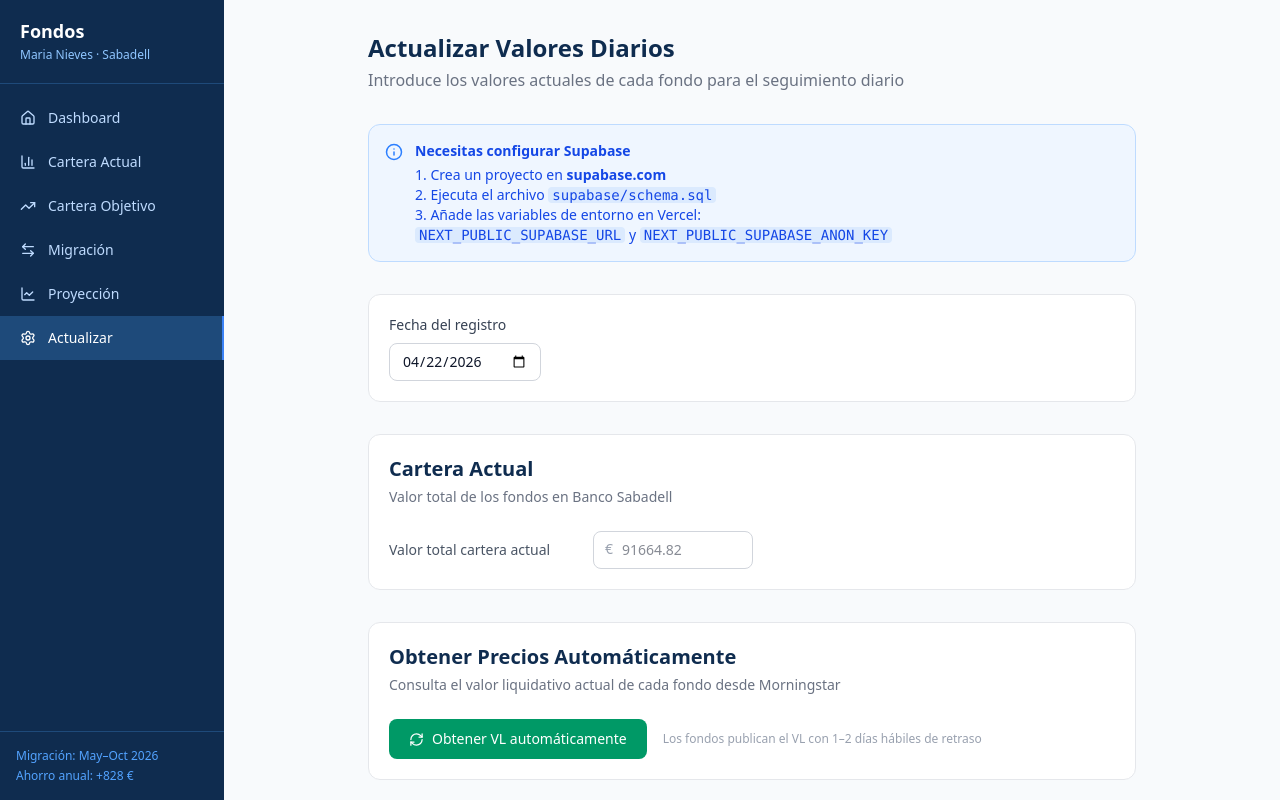
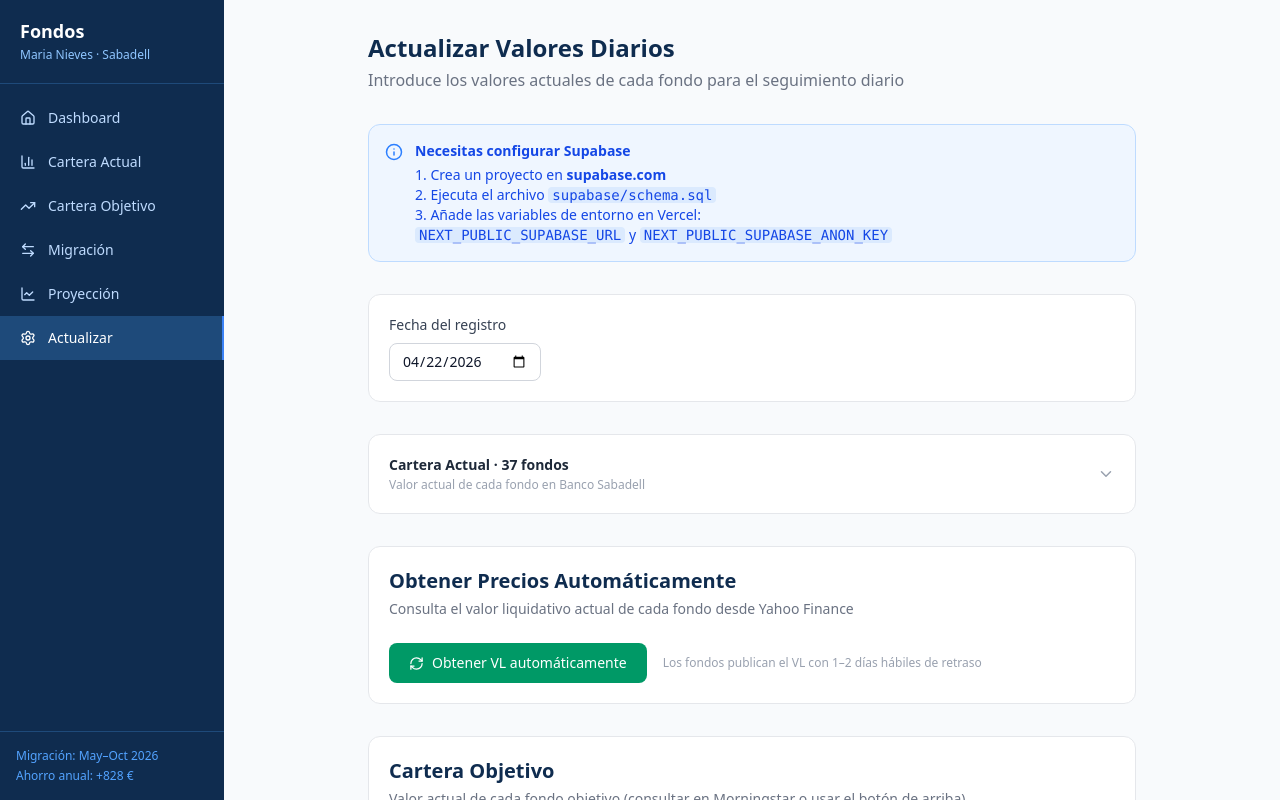
Before and after one commit to Blillo90/Fondos-mama, a Next.js app: page /admin in a window 1280 px wide. Built offline with nearby package versions, Linux system fonts and the light colour scheme.

Commit message:
feat: add per-fund manual inputs for cartera actual in admin; show current values in table

```diff
--- a/app/admin/page.tsx
+++ b/app/admin/page.tsx
@@ -2,7 +2,7 @@
 
 import { useState } from 'react'
 import SectionHeader from '@/components/ui/SectionHeader'
-import { Save, Info, RefreshCw, CheckCircle, AlertCircle } from 'lucide-react'
+import { Save, Info, RefreshCw, CheckCircle, AlertCircle, ChevronDown, ChevronUp } from 'lucide-react'
 
 const TARGET_FUNDS = [
   { id: 'nb-short-duration', name: 'NB Short Duration Bond', isin: 'IE00BFZMJT78', weight: 20.7 },
@@ -19,10 +19,51 @@ const TARGET_FUNDS = [
   { id: 'sabadell-prudente-residual', name: 'Sabadell Prudente (residual)', isin: 'ES0111187003', weight: 5.2 },
 ]
 
+const ACTUAL_FUNDS = [
+  { id: 'sabadell-prudente',         name: 'Sabadell Prudente',                       isin: 'ES0111187003', initialAmount: 42977 },
+  { id: 'sabadell-rendimiento',      name: 'Sabadell Rendimiento',                    isin: 'ES0173829039', initialAmount: 13470 },
+  { id: 'sabadell-consolida-94',     name: 'Sabadell Consolida 94',                   isin: 'ES0111203008', initialAmount: 10450 },
+  { id: 'sabadell-interes-euro',     name: 'Sabadell Interés Euro',                   isin: 'ES0174403008', initialAmount: 4780 },
+  { id: 'sabadell-bonos-euro',       name: 'Sabadell Bonos Euro',                     isin: 'ES0173828007', initialAmount: 3136 },
+  { id: 'sabadell-sel-alternativa',  name: 'Sabadell Selección Alternativa',          isin: 'ES0182282014', initialAmount: 2174 },
+  { id: 'sabadell-euro-yield',       name: 'Sabadell Euro Yield',                     isin: 'ES0184976001', initialAmount: 1379 },
+  { id: 'bnp-enhanced-bond',         name: 'BNP Paribas Enhanced Bond 6M',            isin: 'LU0325598752', initialAmount: 929 },
+  { id: 'sabadell-bonos-flotantes',  name: 'Sabadell Bonos Flotantes Euro',           isin: 'ES0174356016', initialAmount: 788 },
+  { id: 'amundi-abs-responsible',    name: 'Amundi ABS Responsible',                  isin: 'FR0010319996', initialAmount: 742 },
+  { id: 'mg-european-credit',        name: 'M&G European Credit QI',                  isin: 'LU2188668326', initialAmount: 731 },
+  { id: 'eurizon-euro-bond',         name: 'Eurizon Fund II Euro Bond Z',             isin: 'LU0278427041', initialAmount: 707 },
+  { id: 'sabadell-estados-unidos',   name: 'Sabadell Estados Unidos Bolsa',           isin: 'ES0138983004', initialAmount: 657 },
+  { id: 'sabadell-bonos-sostenibles',name: 'Sabadell Bonos Sostenibles España',       isin: 'ES0158862021', initialAmount: 510 },
+  { id: 'axa-europe-high-yield',     name: 'AXA IM Europe SD High Yield',             isin: 'LU0658025209', initialAmount: 478 },
+  { id: 'muzinich-enhanced-yield',   name: 'Muzinich Enhanced Yield ST',              isin: 'IE00BYXHR262', initialAmount: 476 },
+  { id: 'generali-euro-bond',        name: 'Generali Euro Bond 1-3 Years G',         isin: 'LU1373301057', initialAmount: 406 },
+  { id: 'lazard-capital-sri',        name: 'Lazard Capital SRI SC',                   isin: 'FR0013311446', initialAmount: 329 },
+  { id: 'sabadell-dolar-fijo',       name: 'Sabadell Dólar Fijo',                     isin: 'ES0138950003', initialAmount: 317 },
+  { id: 'jpm-america-equity',        name: 'JPM America Equity',                      isin: 'LU1734444273', initialAmount: 294 },
+  { id: 'sabadell-emergente-mixto',  name: 'Sabadell Emergente Mixto Flexible',       isin: 'ES0105142006', initialAmount: 273 },
+  { id: 'axa-euro-credit-x',         name: 'AXA WF Euro Credit SD X',                isin: 'LU1601096537', initialAmount: 261 },
+  { id: 'axa-credit-sdi',            name: 'AXA WF Euro Credit SD I',                isin: 'LU0227127643', initialAmount: 259 },
+  { id: 'jpm-em-local',              name: 'JPM EM Local Currency Debt',              isin: 'LU0804757648', initialAmount: 215 },
+  { id: 'amundi-multi-strategy',     name: 'Amundi ABS Ret Multi-Strategy J',         isin: 'LU1882440925', initialAmount: 211 },
+  { id: 'sabadell-bolsas-emergentes',name: 'Sabadell Bolsas Emergentes',              isin: 'ES0175083007', initialAmount: 180 },
+  { id: 'sabadell-economia-digital', name: 'Sabadell Economía Digital',               isin: 'ES0138528015', initialAmount: 180 },
+  { id: 'amundi-us-research-value',  name: 'Amundi US Equity Research Value J21',    isin: 'LU2931223932', initialAmount: 152 },
+  { id: 'sabadell-europa-futuro',    name: 'Sabadell Europa Bolsa Futuro',            isin: 'ES0183339003', initialAmount: 128 },
+  { id: 'amundi-us-growth',          name: 'Amundi US Equity Fundamental Growth J2', isin: 'LU2732984955', initialAmount: 108 },
+  { id: 'alma-eikoh-japan',          name: 'Alma Eikoh Japan Large Cap Equity',       isin: 'LU1870374508', initialAmount: 102 },
+  { id: 'ct-us-contrarian',          name: 'CT Lux US Contrarian Core Equities ZE',  isin: 'LU0957798324', initialAmount: 78 },
+  { id: 'loomis-us-growth',          name: 'Loomis Sayles US Growth Equity S1',       isin: 'LU1435387458', initialAmount: 61 },
+  { id: 'ab-us-equity',              name: 'AB Select US Equity Portfolio S1',        isin: 'LU1764069099', initialAmount: 58 },
+  { id: 'amundi-commodities',        name: 'Amundi SF EUR Commodities R',             isin: 'LU1706853931', initialAmount: 54 },
+  { id: 'sabadell-economia-verde',   name: 'Sabadell Economía Verde',                 isin: 'ES0138529013', initialAmount: 53 },
+  { id: 'sabadell-espana-futuro',    name: 'Sabadell España Bolsa Futuro',            isin: 'ES0111092005', initialAmount: 3 },
+]
+
 export default function AdminPage() {
   const [date, setDate] = useState(new Date().toISOString().split('T')[0])
   const [objetivoValues, setObjetivoValues] = useState<Record<string, string>>({})
-  const [actualTotal, setActualTotal] = useState('')
+  const [actualFundValues, setActualFundValues] = useState<Record<string, string>>({})
+  const [showActualFunds, setShowActualFunds] = useState(false)
   const [saving, setSaving] = useState(false)
   const [saved, setSaved] = useState(false)
   const [error, setError] = useState('')
@@ -31,6 +72,7 @@ export default function AdminPage() {
   const [fetchError, setFetchError] = useState('')
 
   const objetivoTotal = Object.values(objetivoValues).reduce((s, v) => s + (parseFloat(v) || 0), 0)
+  const actualFundsTotal = Object.values(actualFundValues).reduce((s, v) => s + (parseFloat(v) || 0), 0)
 
   const handleFetchPrices = async () => {
     setFetching(true)
@@ -42,20 +84,15 @@ export default function AdminPage() {
       const data = await res.json()
       const results = data.results as { id: string; name: string; nav: number | null; dailyReturn: number | null; date: string | null; error?: string }[]
       setFetchResults(results)
-      // Auto-populate inputs with fetched NAV values (€ amount = NAV × units; since we don't track units,
-      // we use the portfolio weight × total to estimate value — or we just show NAV and let user verify)
-      // Instead we store % daily return and pre-fill with previous value × (1 + dailyReturn%)
       const newValues: Record<string, string> = {}
       results.forEach((r) => {
         if (r.nav !== null) {
           const fund = TARGET_FUNDS.find((f) => f.id === r.id)
           if (fund) {
-            // Estimate fund value from weight if no previous value set
             const prev = parseFloat(objetivoValues[r.id] ?? '')
             if (!isNaN(prev) && prev > 0 && r.dailyReturn !== null) {
               newValues[r.id] = (prev * (1 + r.dailyReturn / 100)).toFixed(2)
             } else if (isNaN(prev) || prev === 0) {
-              // Use weight-based estimate as placeholder
               newValues[r.id] = (91664.82 * fund.weight / 100).toFixed(2)
             }
           }
@@ -81,7 +118,8 @@ export default function AdminPage() {
         headers: { 'Content-Type': 'application/json' },
         body: JSON.stringify({
           date,
-          actualTotal: parseFloat(actualTotal) || 0,
+          actualTotal: actualFundsTotal > 0 ? actualFundsTotal : 0,
+          actualFundValues,
           objetivoValues,
           objetivoTotal,
         }),
@@ -129,29 +167,63 @@ export default function AdminPage() {
         />
       </div>
 
-      {/* Cartera Actual */}
+      {/* Cartera Actual - fondos individuales colapsable */}
       <div className="bg-white border border-gray-200 rounded-xl p-5">
-        <SectionHeader title="Cartera Actual" subtitle="Valor total de los fondos en Banco Sabadell" />
+        <button
+          onClick={() => setShowActualFunds(!showActualFunds)}
+          className="w-full flex items-center justify-between"
+        >
+          <div className="text-left">
+            <p className="font-semibold text-gray-800 text-sm">Cartera Actual · {ACTUAL_FUNDS.length} fondos</p>
+            <p className="text-xs text-gray-400 mt-0.5">Valor actual de cada fondo en Banco Sabadell</p>
+          </div>
           <div className="flex items-center gap-3">
-          <label className="text-sm text-gray-600 w-48">Valor total cartera actual</label>
+            {actualFundsTotal > 0 && (
+              <span className="text-sm font-semibold text-[#0f2c4f]">
+                {new Intl.NumberFormat('es-ES', { style: 'currency', currency: 'EUR' }).format(actualFundsTotal)}
+              </span>
+            )}
+            {showActualFunds ? <ChevronUp size={18} className="text-gray-400" /> : <ChevronDown size={18} className="text-gray-400" />}
+          </div>
+        </button>
+
+        {showActualFunds && (
+          <div className="mt-4 space-y-3 border-t border-gray-100 pt-4">
+            {ACTUAL_FUNDS.map((f) => (
+              <div key={f.id} className="flex items-center gap-3">
+                <div className="flex-1">
+                  <p className="text-sm font-medium text-gray-700 truncate">{f.name}</p>
+                  <p className="text-xs text-gray-400 font-mono">{f.isin} · {new Intl.NumberFormat('es-ES', { style: 'currency', currency: 'EUR', maximumFractionDigits: 0 }).format(f.initialAmount)}</p>
+                </div>
                 <div className="relative">
                   <span className="absolute left-3 top-2 text-gray-400 text-sm">€</span>
                   <input
                     type="number"
-              value={actualTotal}
-              onChange={(e) => setActualTotal(e.target.value)}
-              placeholder="91664.82"
-              className="border border-gray-300 rounded-lg pl-7 pr-3 py-2 text-sm w-40 focus:outline-none focus:ring-2 focus:ring-blue-500 tabular-nums"
+                    value={actualFundValues[f.id] ?? ''}
+                    onChange={(e) => setActualFundValues((prev) => ({ ...prev, [f.id]: e.target.value }))}
+                    placeholder={String(f.initialAmount)}
+                    className="border border-gray-300 rounded-lg pl-7 pr-3 py-2 text-sm w-36 focus:outline-none focus:ring-2 focus:ring-blue-500 tabular-nums"
                   />
                 </div>
               </div>
+            ))}
+            {actualFundsTotal > 0 && (
+              <div className="flex items-center justify-between pt-3 border-t border-gray-200 font-semibold">
+                <span className="text-sm text-gray-700">Total Cartera Actual</span>
+                <span className="text-[#0f2c4f]">
+                  {new Intl.NumberFormat('es-ES', { style: 'currency', currency: 'EUR' }).format(actualFundsTotal)}
+                </span>
+              </div>
+            )}
+          </div>
+        )}
       </div>
 
       {/* Auto-fetch prices */}
       <div className="bg-white border border-gray-200 rounded-xl p-5">
         <SectionHeader
           title="Obtener Precios Automáticamente"
-          subtitle="Consulta el valor liquidativo actual de cada fondo desde Morningstar"
+          subtitle="Consulta el valor liquidativo actual de cada fondo desde Yahoo Finance"
         />
         <div className="flex items-center gap-4 flex-wrap">
           <button
--- a/app/api/snapshots/route.ts
+++ b/app/api/snapshots/route.ts
@@ -12,7 +12,7 @@ export async function POST(req: NextRequest) {
 
   try {
     const body = await req.json()
-    const { date, actualTotal, objetivoValues, objetivoTotal } = body
+    const { date, actualTotal, actualFundValues, objetivoValues, objetivoTotal } = body
 
     if (!date) return NextResponse.json({ error: 'Fecha requerida' }, { status: 400 })
 
@@ -30,7 +30,7 @@ export async function POST(req: NextRequest) {
       if (error) throw error
     }
 
-    // Guardar valores individuales por fondo
+    // Guardar valores individuales por fondo (objetivo)
     const fundValues = Object.entries(objetivoValues as Record<string, string>)
       .filter(([, v]) => parseFloat(v) > 0)
       .map(([fund_id, value]) => ({
@@ -45,6 +45,22 @@ export async function POST(req: NextRequest) {
       if (error) throw error
     }
 
+    // Guardar valores individuales por fondo (actual)
+    if (actualFundValues && typeof actualFundValues === 'object') {
+      const actualValues = Object.entries(actualFundValues as Record<string, string>)
+        .filter(([, v]) => parseFloat(v) > 0)
+        .map(([fund_id, value]) => ({
+          fund_id,
+          portfolio_id: 'actual',
+          date,
+          value: parseFloat(value),
+        }))
+      if (actualValues.length > 0) {
+        const { error } = await supabase.from('fund_values').upsert(actualValues)
+        if (error) throw error
+      }
+    }
+
     return NextResponse.json({ ok: true })
   } catch (e: unknown) {
     const msg =
```
Also changed, not shown: app/cartera-actual/page.tsx (+24 -7 lines). Lines whose indentation alone changed are shown as unchanged.
